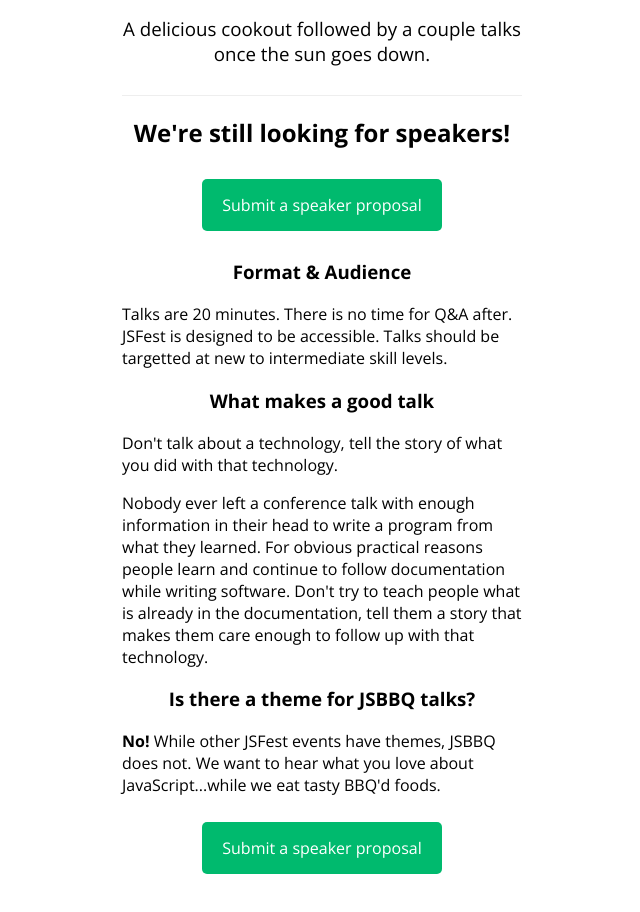
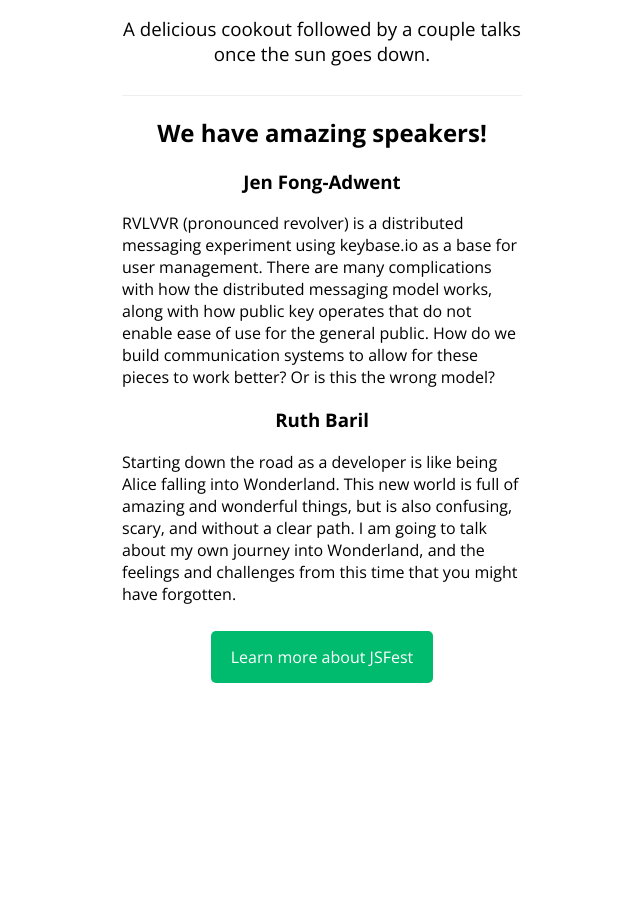
Before and after one commit to jessepollak/jsbbq, a website: page index.html in a window 1280 px wide. Shown: the part 544-1456 px from the top of the page, without its empty margins (318-958 px from the left). After the commit the page ends 1287 px from the top, so only its background shows below. Drawn offline with nearby package versions, Linux system fonts and the light colour scheme.

Commit message:
adds jen & ruth to speakers page

```diff
--- a/index.html
+++ b/index.html
@@ -14,18 +14,15 @@
             <h3>A delicious cookout followed by a couple talks once the sun goes down.</h3>
         </div>
         <div class="content">
-            <h2>We're still looking for speakers!</h2>
-            <a class="button" href="https://github.com/jsfest/oakland-cfp" target="_blank">Submit a speaker proposal</a>
+            <h2>We have amazing speakers!</h2>
+
             <div class="speaker-description">
-                <h3>Format &amp; Audience</h3>
-                <p>Talks are 20 minutes. There is no time for Q&A after. JSFest is designed to be accessible. Talks should be targetted at new to intermediate skill levels.</p>
-                <h3>What makes a good talk</h3>
-                <p>Don't talk about a technology, tell the story of what you did with that technology.</p>
-                <p>Nobody ever left a conference talk with enough information in their head to write a program from what they learned. For obvious practical reasons people learn and continue to follow documentation while writing software. Don't try to teach people what is already in the documentation, tell them a story that makes them care enough to follow up with that technology.</p>
-                <h3>Is there a theme for JSBBQ talks?</h3>
-                <p><b>No!</b> While other JSFest events have themes, JSBBQ does not. We want to hear what you love about JavaScript...while we eat tasty BBQ'd foods.</p>
+                <h3>Jen Fong-Adwent</h3>
+                <p>RVLVVR (pronounced revolver) is a distributed messaging experiment using keybase.io as a base for user management. There are many complications with how the distributed messaging model works, along with how public key operates that do not enable ease of use for the general public. How do we build communication systems to allow for these pieces to work better? Or is this the wrong model?</p>
+                <h3>Ruth Baril</h3>
+                <p>Starting down the road as a developer is like being Alice falling into Wonderland. This new world is full of amazing and wonderful things, but is also confusing, scary, and without a clear path. I am going to talk about my own journey into Wonderland, and the feelings and challenges from this time that you might have forgotten.</p>
             </div>
-            <a class="button" href="https://github.com/jsfest/oakland-cfp" target="_blank">Submit a speaker proposal</a>
+            <a class="button" href="http://oakland.jsfest.com" target="_blank">Learn more about JSFest</a>
         </div>
     </div>
 </body>
```
